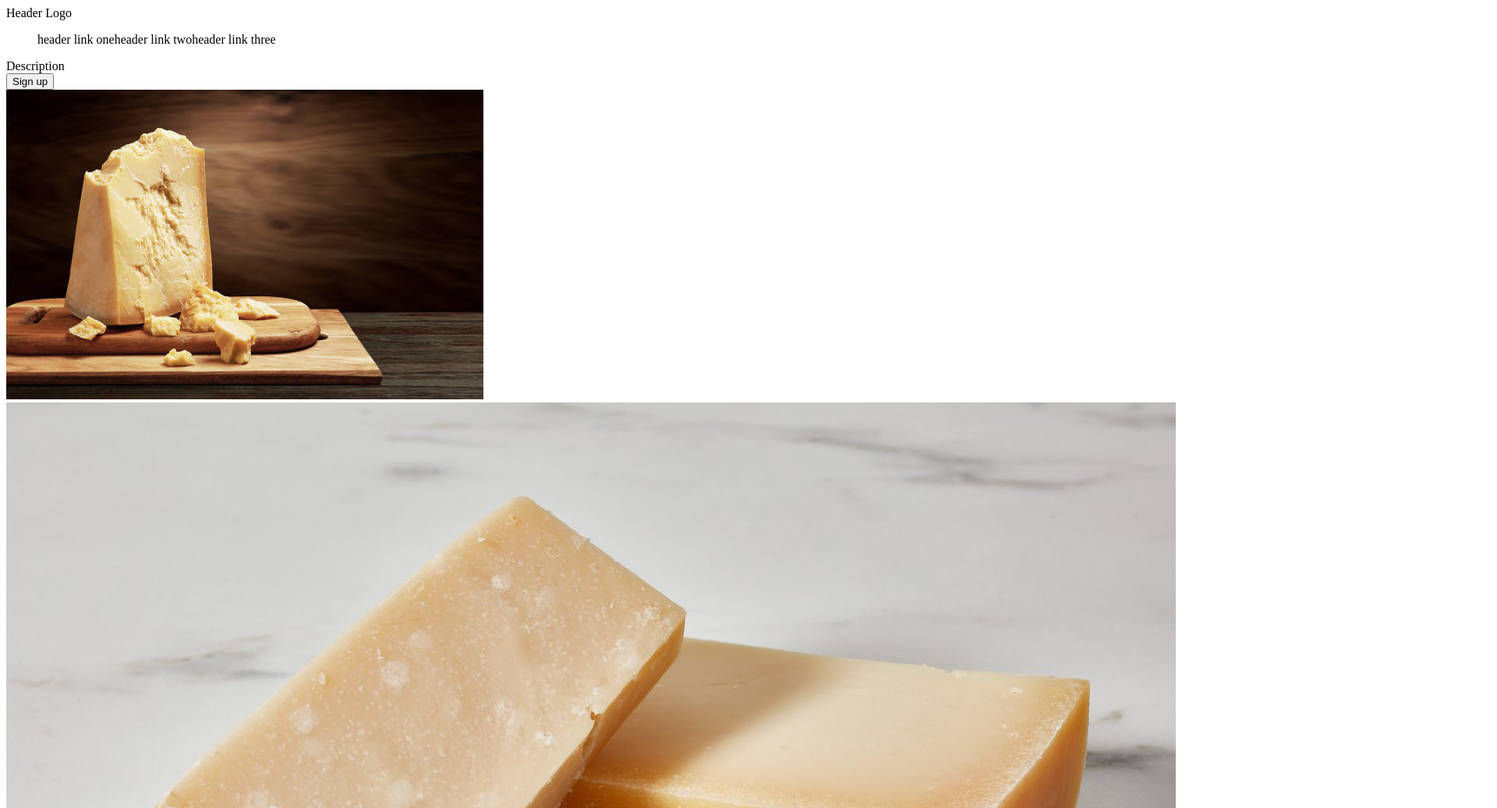
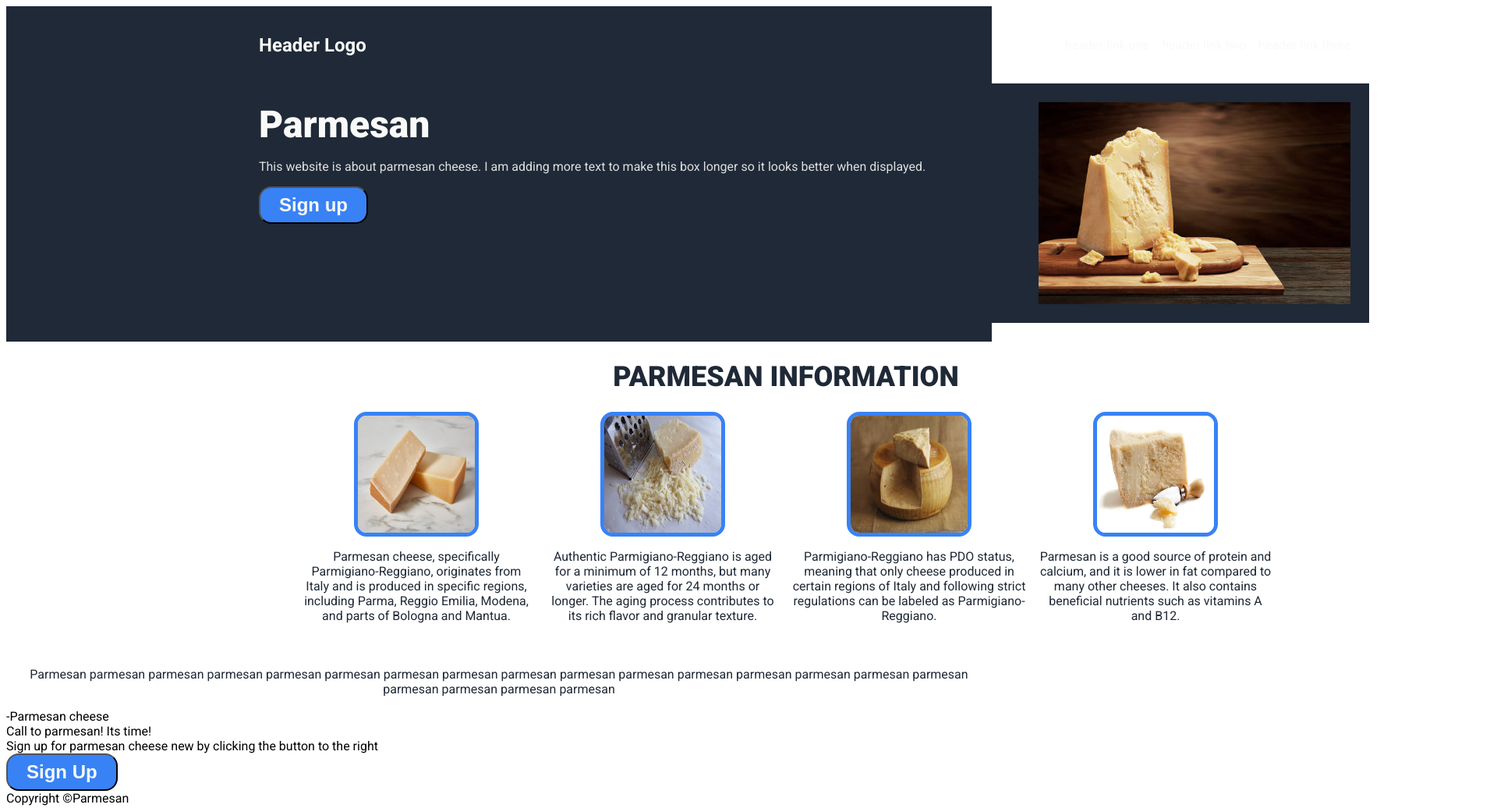
Before and after one commit to BrennanT123/landing-page, a plain HTML site: page index.html in a window 1280 px wide. Shown: the top 1036 px of the page at 78% size, 1920 px wide, since content can reach past the window. Drawn offline with Linux system fonts and the light colour scheme.

Commit message:
Add header and cards
Adds header and cards sections to index.

```diff
--- a/index.html
+++ b/index.html
@@ -5,27 +5,33 @@
     <meta name="viewport" content="width=device-width, initial-scale=1.0">
     <title>Landing-Page</title>
     <link rel="stylesheet" href="style/style-index.css">
+    <link rel="preconnect" href="https://fonts.googleapis.com">
+    <link rel="preconnect" href="https://fonts.gstatic.com" crossorigin>
+    <link href="https://fonts.googleapis.com/css2?family=Roboto:ital,wght@0,100;0,300;0,400;0,500;0,700;0,900;1,100;1,300;1,400;1,500;1,700;1,900&display=swap" rel="stylesheet">
 </head>
 <body>
+    <div class="container1">
         <div class="header">
-        <div>Header Logo</div>
+            <div class="headerlogo">Header Logo</div>
             <ul>
                 <li>header link one</li>
                 <li>header link two</li>
                 <li>header link three</li>
             </ul>
         </div>
-    <div class="container1">
+        <div class="container2">
             <div class = "websiteinfo">
-            <div class="description">Description</div>
-            <div class="information"></div>
+                <div class="websitename">Parmesan</div>
+                <div class="information">This website is about parmesan cheese. I am adding more text to make this box longer so it looks better when displayed. </div>
                 <button class="SignUpbutton">Sign up</button>
             </div>
-        <img src="images/parm1.jpg" alt="Parmesan Cheese">
+            <img src="images/parm1.jpg" alt="Parmesan Cheese" width="400" height="auto">
+        </div>
     </div>
 
-
-    <div class="imagesheader">
+    <div class="factssection">
+        <div class="factheader">PARMESAN INFORMATION</div>
+        <div class="cardcontainer">
             <div class="card">
                 <img src="images/parm2.jpg" alt="Parmesan Cheese" class="cardimg">
                 <p class="fact">Parmesan cheese, specifically Parmigiano-Reggiano, originates from Italy and is produced in specific regions, including Parma, Reggio Emilia, Modena, and parts of Bologna and Mantua.</p>
@@ -43,6 +49,7 @@
                 <p class="fact">Parmesan is a good source of protein and calcium, and it is lower in fat compared to many other cheeses. It also contains beneficial nutrients such as vitamins A and B12.</p>
             </div>
         </div>
+    </div>
     <div class="quotecontainer">
         <p class="quote">Parmesan parmesan parmesan parmesan parmesan parmesan parmesan parmesan parmesan parmesan parmesan parmesan parmesan parmesan parmesan parmesan parmesan parmesan parmesan parmesan</p>
         <div class="quotename">-Parmesan cheese</div>
--- a/style/style-index.css
+++ b/style/style-index.css
@@ -1,17 +1,141 @@
+
+
 body
 {
     display: flex;
-    justify-content: space-between;
+    align-items: center;
     flex-direction: column;
+    font-family: "Roboto";
+    align-items: stretch;
+
 }
 
-header
+/* header style */
+.header
 {
     display: flex;
+    color: #f9faf8;
+    font-size: 24px;
+    align-items: center;
+    justify-content: space-between;
+    min-width: 1400px;
+    padding: 24px;
 }
 
 ul
 {
     display: flex;
     list-style: none;
+    gap: 16px;
+    font-size: 16px;
 }
+
+.headerlogo
+{
+    font-weight: bold;
+}
+
+/* container around the header and website info */
+.container1
+{
+    background-color: #1F2937;
+    padding-left: 300px;
+    padding-right: 300px;
+    display: flex;
+    flex-direction: column;
+    align-items: stretch;
+    padding-bottom: 24px;
+}
+
+/* website info and image container*/
+.container2
+{
+
+    display: flex;
+    background-color: #1F2937;
+    padding: 24px;
+    justify-content: space-between;
+    min-width: 1400px;
+
+}
+
+.websiteinfo
+{
+    display: flex;
+    flex-direction: column;
+    justify-content: baseline;
+    width: 400px;
+    flex: 1 0 auto;
+    gap: 16px;
+}
+/* information about website */
+.information
+{
+    color: #dfdfdf;
+}
+
+.SignUpbutton
+{
+    color: #f9faf8;
+    font-size: 24px;
+    font-weight: bold;
+    background-color: #3882F6;
+    padding: 8px 24px;
+    border-radius: 16px;
+    margin-right: auto;
+}
+
+.websitename
+{
+    font-size: 48px;
+    font-weight: 900;
+    color: #f9faf8;
+
+}
+
+/* facts container content */
+
+.factssection
+{
+    display: flex;
+    flex-direction: column;
+    gap: 24px;
+    padding: 24px 300px;
+    align-items: center;
+    min-width: 1400px;
+
+}
+.cardcontainer
+{
+    display:flex;
+    justify-content: center;
+    gap: 16px;
+}
+
+.factheader
+{
+     font-size: 36px;
+     color: #1F2937;
+     font-weight: 900;
+}
+
+.cardimg
+{
+    width: 150px;
+    height: 150px;
+    border:5px solid #3882F6;
+    border-radius: 16px;
+
+}
+.card
+{
+    display: flex;
+    flex-direction: column;
+    flex: 0 0 300px;
+    align-items: center;
+}
+p
+{
+    text-align: center;
+    color: #1F2937;
+}
```
Lines whose indentation alone changed are shown as unchanged.
